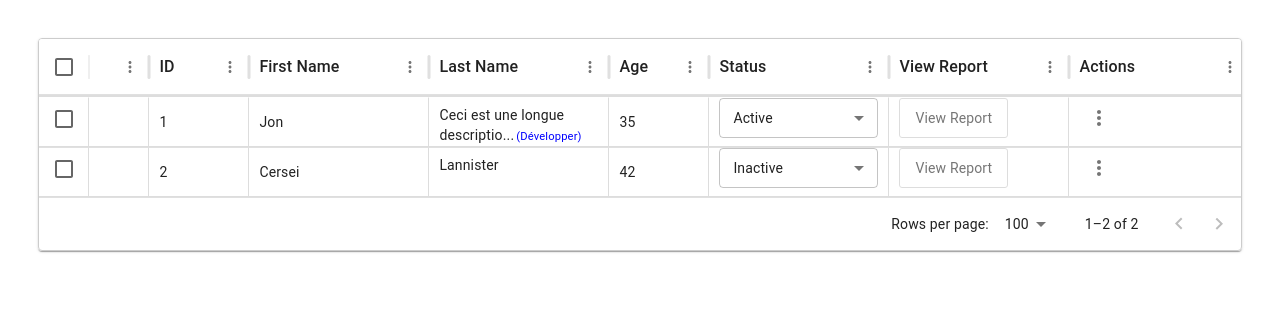
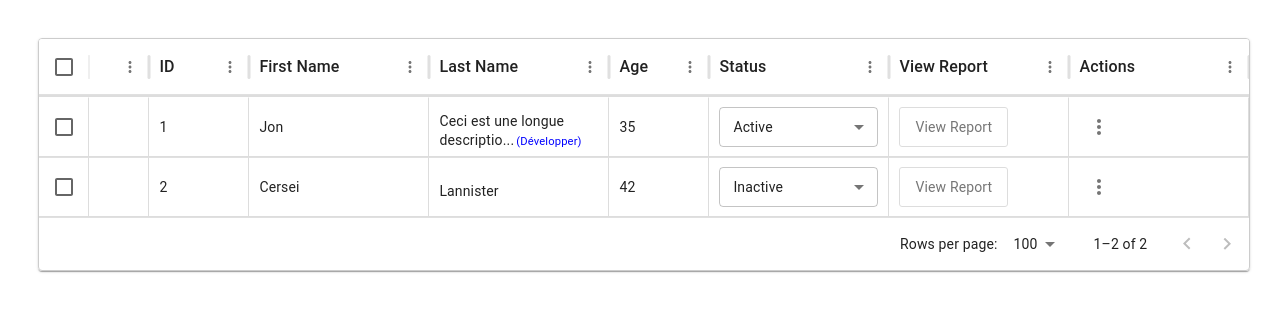
Before and after one commit to thaninamck/IT_Governance, a React (Vite) app in the folder frontend/: page /table in a window 1280 px wide. Shown: the top 312 px of the page. Built offline with nearby package versions, Linux system fonts and the light colour scheme.

Commit message:
ajouter component statusmission dans component Table.jsx

```diff
--- a/frontend/src/components/Table.jsx
+++ b/frontend/src/components/Table.jsx
@@ -5,7 +5,8 @@ import MoreVertIcon from '@mui/icons-material/MoreVert';
 import Menu from '@mui/material/Menu';
 import MenuItem from '@mui/material/MenuItem';
 import { IconButton, Select, MenuItem as MuiMenuItem, FormControl } from '@mui/material';
-import "./componentStyle.css";
+import StatusMission from './StatusMission';
+
 
 function ExpandableCell({ value, maxInitialLength = 50, onExpand }) {
     const [isExpanded, setIsExpanded] = React.useState(false);
@@ -73,7 +74,7 @@ function Table({ columnsConfig, rowsData, checkboxSelection = false }) {
         const isAnyCellExpanded = Object.keys(expandedCells).some((key) =>
             key.startsWith(`${params.id}-`) && expandedCells[key]
         );
-        return isAnyCellExpanded ? 'auto' : 50; // Par défaut 50px, auto si une cellule est étendue
+        return isAnyCellExpanded ? 'auto' : 60; // Par défaut 50px, auto si une cellule est étendue
     };
 
     const columns = [
@@ -139,6 +140,11 @@ function Table({ columnsConfig, rowsData, checkboxSelection = false }) {
                         </IconButton>
                     );
                 }
+                if (colConfig.field === 'statusMission') {
+                    return (
+                       <StatusMission  status={params.value} />
+                    );
+                }
                 // Largeur fixe et hauteur dynamique
                 if (colConfig.expandable) {
                     return   <ExpandableCell
@@ -196,7 +202,7 @@ function Table({ columnsConfig, rowsData, checkboxSelection = false }) {
     };
 
     return (
-        <Paper sx={{ margin: "3%" }}>
+        <Paper sx={{ margin: "3%", width:"max-content" }}>
            <DataGrid
     rows={rows}
     columns={columns}
@@ -208,6 +214,7 @@ function Table({ columnsConfig, rowsData, checkboxSelection = false }) {
     onSelectionModelChange={(newSelection) => setSelectionModel(newSelection)}
     sx={{
         border: "1px solid #ccc",
+
         '& .MuiDataGrid-cell': {
             borderRight: "1px solid #ddd",
             borderBottom: "1px solid #ddd",
@@ -215,8 +222,10 @@ function Table({ columnsConfig, rowsData, checkboxSelection = false }) {
             wordWrap: "break-word",
             overflow: "visible",
             textOverflow: "clip",
-            alignItems: "flex-start",
-            display: "flex",
+            alignItems: "center", // Centrer le contenu verticalement
+        display: "flex",
+
+
         },
         '& .MuiDataGrid-columnHeaders': {
             backgroundColor: "#f4f4f4",
```
